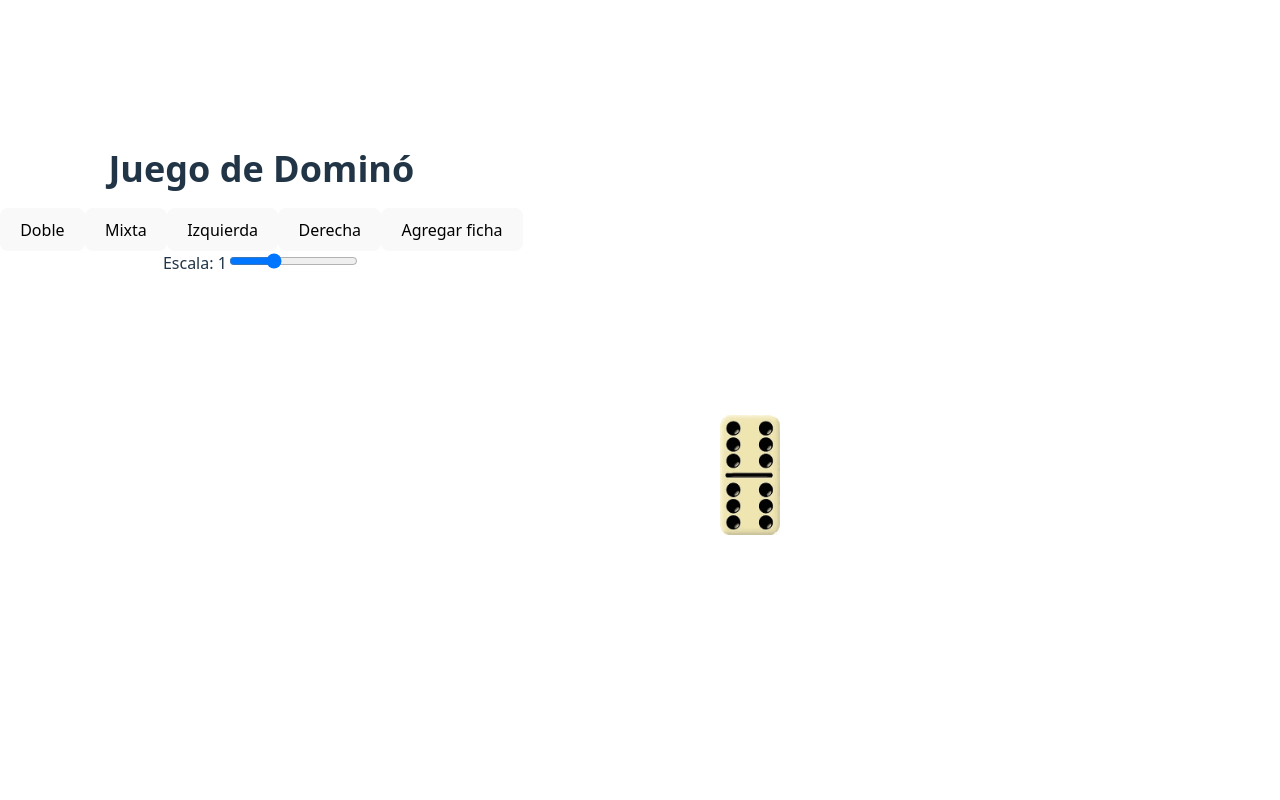
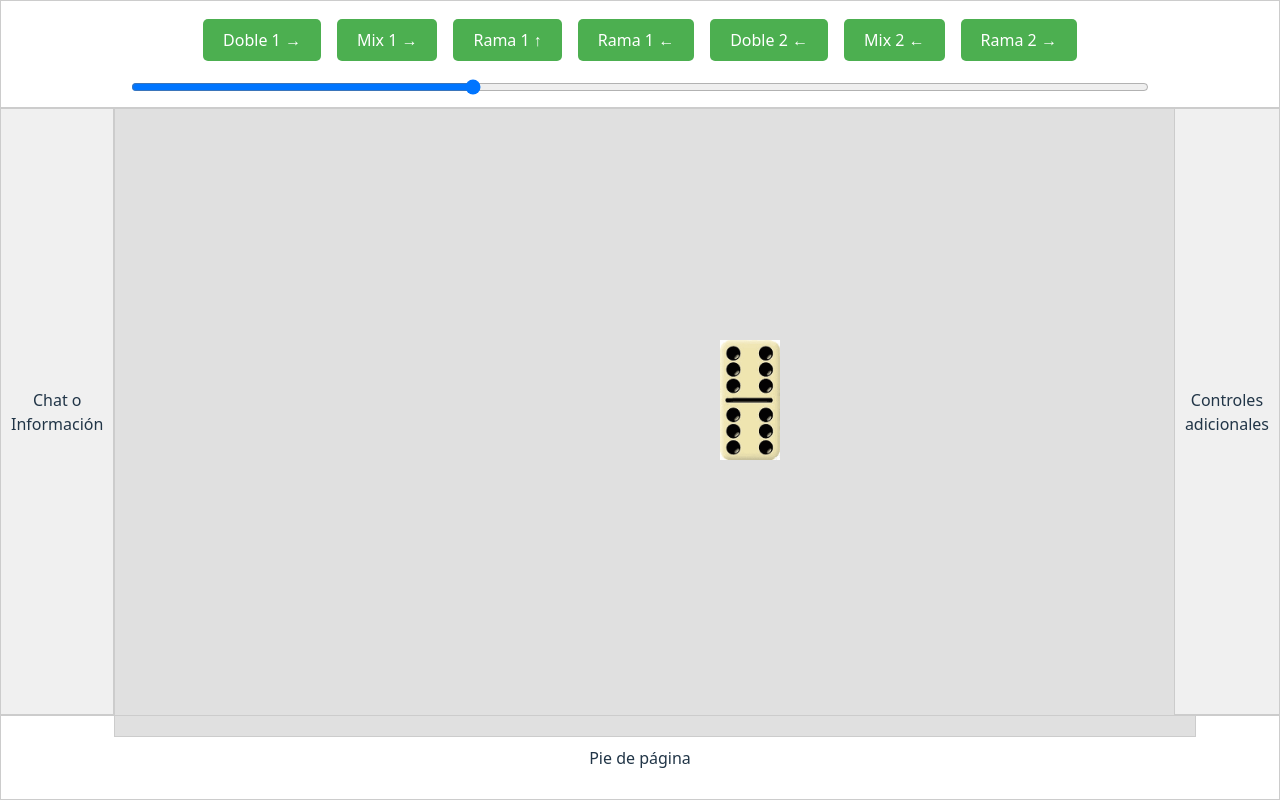
Before and after one commit to wlopera/domino-react, a React (Vite) app: page / in a window 1280 px wide. Built offline with nearby package versions, Linux system fonts and the light colour scheme.

Commit message:
Agregar tablero y botones de agregar mas opciones left, right, down y up

```diff
--- a/package.json
+++ b/package.json
@@ -13,7 +13,8 @@
     "framer-motion": "^12.6.5",
     "react": "^19.0.0",
     "react-dom": "^19.0.0",
-    "react-draggable": "^4.4.6"
+    "react-draggable": "^4.4.6",
+    "styled-components": "^6.1.17"
   },
   "devDependencies": {
     "@eslint/js": "^9.21.0",
--- a/src/App.jsx
+++ b/src/App.jsx
@@ -1,13 +1,12 @@
 // src/App.jsx
 import React from "react";
-import Board from "./components/board/Board";
 import "./App.css";
+import GameContainer from "./views/game/GameContainer";
 
 const App = () => {
   return (
     <div className="App">
-      <h1>Juego de Dominó</h1>
-      <Board />
+      <GameContainer />
     </div>
   );
 };
--- a/src/components/board/Board.jsx
+++ b/src/components/board/Board.jsx
@@ -7,18 +7,29 @@ import {
   BOARD_WIDTH,
   SIZES,
 } from "../../constants/DominoConstants";
+import styled from "styled-components"; // Importamos styled-components
 
-/**
- * Componente que representa el tablero de dominó, donde las piezas son agregadas
- * y mostradas en función de los parámetros configurados por el usuario.
- *
- * @component
- *
- * @returns {JSX.Element} Componente que muestra el tablero de dominó y permite agregar piezas.
- */
+// Creamos un contenedor para el tablero con styled-components
+const BoardContainer = styled.div`
+  position: relative;
+  width: ${BOARD_WIDTH};
+  height: ${BOARD_HEIGHT};
+`;
+
+const Button = styled.button`
+  margin: 5px;
+`;
+
+const SliderWrapper = styled.div`
+  margin-top: 15px;
+`;
+
+const SliderInput = styled.input`
+  width: 100%;
+`;
+
 const Board = () => {
   const [pieces, setPieces] = useState([
-    // Estado que mantiene las piezas de dominó en el tablero
     {
       number1: 6,
       number2: 6,
@@ -27,17 +38,10 @@ const Board = () => {
       rotation: 0,
     },
   ]);
+  const [isDouble, setIsDouble] = useState(true);
+  const [isLeft, setIsLeft] = useState(false);
+  const [scale, setScale] = useState(SIZES.SCALE);
 
-  const [isDouble, setIsDouble] = useState(true); // Estado que define si la ficha es doble
-  const [isLeft, setIsLeft] = useState(false); // Estado que define si las fichas se agregan a la izquierda
-  const [scale, setScale] = useState(SIZES.SCALE); // Estado que define el factor de escala de las piezas
-
-  /**
-   * Maneja la adición de una nueva ficha al tablero.
-   * Se obtiene una ficha según la pieza de comparación y la dirección (izquierda/derecha).
-   *
-   * @returns {void}
-   */
   const handleAddPiece = () => {
     const comparisonPiece = isLeft ? pieces[0] : pieces[pieces.length - 1];
     const newPiece = getNextPiece(comparisonPiece, isDouble, isLeft);
@@ -46,38 +50,31 @@ const Board = () => {
 
   return (
     <div>
-      {/* Botones para controlar las reglas del juego */}
-      <button onClick={() => setIsDouble(true)}>Doble</button>
-      <button onClick={() => setIsDouble(false)}>Mixta</button>
-      <button onClick={() => setIsLeft(true)}>Izquierda</button>
-      <button onClick={() => setIsLeft(false)}>Derecha</button>
-      <button onClick={handleAddPiece}>Agregar ficha</button>
+      <div>
+        <Button onClick={() => setIsDouble(true)}>Doble</Button>
+        <Button onClick={() => setIsDouble(false)}>Mixta</Button>
+        <Button onClick={() => setIsLeft(true)}>Izquierda</Button>
+        <Button onClick={() => setIsLeft(false)}>Derecha</Button>
+        <Button onClick={handleAddPiece}>Agregar ficha</Button>
+      </div>
 
-      {/* Control deslizante para cambiar la escala */}
-      <div>
+      <SliderWrapper>
         <label>Escala: {scale}</label>
-        <input
+        <SliderInput
           type="range"
           min="0.5"
           max="2"
           step="0.05"
           value={scale}
-          onChange={(e) => setScale(parseFloat(e.target.value))} // Actualiza el estado de la escala
+          onChange={(e) => setScale(parseFloat(e.target.value))}
         />
-      </div>
+      </SliderWrapper>
 
-      <div
-        style={{
-          position: "relative",
-          width: BOARD_WIDTH,
-          height: BOARD_HEIGHT,
-        }}
-      >
-        {/* Renderiza las piezas en el tablero */}
+      <BoardContainer>
         {pieces.map((piece, index) => (
           <DominoPiece key={index} {...piece} scale={scale} />
         ))}
-      </div>
+      </BoardContainer>
     </div>
   );
 };
--- a/src/components/dominoPiece/DominoPiece.jsx
+++ b/src/components/dominoPiece/DominoPiece.jsx
@@ -1,74 +1,62 @@
-// src/components/DominoPiece.jsx
 import React, { useMemo } from "react";
 import { motion } from "framer-motion";
 import { CONFIG, SIZES } from "../../constants/DominoConstants";
-import "./DominoPiece.css";
+import styled from "styled-components";
 
-/**
- * Componente que representa una ficha de dominó con animación de entrada.
- *
- * @param {Object} props - Propiedades del componente.
- * @param {number} props.number1 - Primer número de la ficha de dominó (0-6).
- * @param {number} props.number2 - Segundo número de la ficha de dominó (0-6).
- * @param {number} props.x - Posición en el eje X en píxeles donde se debe renderizar la ficha.
- * @param {number} props.y - Posición en el eje Y en píxeles donde se debe renderizar la ficha.
- * @param {number} props.rotation - Rotación de la ficha en grados. Generalmente 0 o 90.
- * @param {number} props.scale - Factor de escala para ajustar el tamaño de la ficha.
- *
- * @returns {JSX.Element} Ficha de dominó animada y posicionada según las propiedades.
- */
+// Definimos el estilo con styled-components
+const Tile = styled(motion.div)`
+  position: absolute;
+  top: ${({ scaledY }) => `${scaledY}px`};
+  left: ${({ scaledX }) => `${scaledX}px`};
+  width: ${({ scaledWidth }) => `${scaledWidth}px`};
+  height: ${({ scaledHeight }) => `${scaledHeight}px`};
+  transform: ${({ rotation }) =>
+    `${CONFIG.CENTER_TRANSFORM} rotate(${rotation}deg)`};
+`;
+
+const TileImage = styled.img`
+  width: 100%;
+  height: 100%;
+  transform: ${({ $needs180Rotation }) =>
+    $needs180Rotation ? "rotate(180deg)" : "none"};
+`;
+
 const DominoPiece = ({ number1, number2, x, y, rotation, scale }) => {
-  const scaledX = x * scale; // Escalamos la posición X
-  const scaledY = y * scale; // Escalamos la posición Y
-  const scaledWidth = SIZES.TILE_WIDTH * scale; // Escalamos el ancho de la ficha
-  const scaledHeight = SIZES.TILE_HEIGHT * scale; // Escalamos el alto de la ficha
+  const scaledX = x * scale;
+  const scaledY = y * scale;
+  const scaledWidth = SIZES.TILE_WIDTH * scale;
+  const scaledHeight = SIZES.TILE_HEIGHT * scale;
 
-  /**
-   * Genera el nombre del archivo de imagen para una ficha de dominó.
-   * El nombre de la imagen se genera a partir de los números de la ficha.
-   *
-   * @param {number} n1 - El primer número de la ficha de dominó.
-   * @param {number} n2 - El segundo número de la ficha de dominó.
-   * @returns {string} El nombre del archivo de imagen (ej. "62.png").
-   */
   const getTileImageName = (n1, n2) => {
     const [min, max] = [Math.min(n1, n2), Math.max(n1, n2)];
     return `${max}${min}.png`;
   };
 
-  // Memorización del nombre de la imagen de la ficha.
   const imageName = useMemo(
     () => getTileImageName(number1, number2),
     [number1, number2]
   );
 
-  // Memorización para determinar si la ficha debe ser rotada 180 grados.
   const needs180Rotation = useMemo(() => number1 < number2, [number1, number2]);
 
+  console.log(222, number1, number2, x, y, rotation, scale, imageName);
   return (
-    <motion.div
-      className="tile"
-      style={{
-        top: `${scaledY}px`, // Posición vertical escalada
-        left: `${scaledX}px`, // Posición horizontal escalada
-        width: `${scaledWidth}px`, // Ancho escalado
-        height: `${scaledHeight}px`, // Alto escalado
-        transform: `${CONFIG.CENTER_TRANSFORM} rotate(${rotation}deg)`, // Aplicación de rotación
-      }}
-      initial={{ opacity: 0 }} // Animación de opacidad inicial
-      animate={{ opacity: 1 }} // Animación de opacidad final
-      transition={{ duration: CONFIG.TRANSITION_DURATION }} // Duración de la animación
+    <Tile
+      scaledX={scaledX}
+      scaledY={scaledY}
+      scaledWidth={scaledWidth}
+      scaledHeight={scaledHeight}
+      rotation={rotation}
+      initial={{ opacity: 0 }}
+      animate={{ opacity: 1 }}
+      transition={{ duration: CONFIG.TRANSITION_DURATION }}
     >
-      <img
-        src={`${CONFIG.TILE_IMAGE_PATH}/${imageName}`} // Ruta de la imagen generada
-        alt={`Domino ${number1}|${number2}`} // Descripción de la imagen
-        style={{
-          width: "100%", // Ajuste de tamaño de la imagen
-          height: "100%", // Ajuste de tamaño de la imagen
-          transform: needs180Rotation ? "rotate(180deg)" : "none", // Aplicación de rotación si es necesario
-        }}
+      <TileImage
+        src={`${CONFIG.TILE_IMAGE_PATH}/${imageName}`}
+        alt={`Domino ${number1}|${number2}`}
+        $needs180Rotation={needs180Rotation}
       />
-    </motion.div>
+    </Tile>
   );
 };
 
--- a/src/constants/DominoConstants.js
+++ b/src/constants/DominoConstants.js
@@ -26,6 +26,6 @@ export const CONFIG = {
   CENTER_TRANSFORM: "translate(-50%, -50%)",
 };
 
-export const INITIAL_POSITION = { x: 750, y: 200 };
+export const INITIAL_POSITION = { x: 750, y: 400 };
 export const BOARD_HEIGHT = 400;
 export const BOARD_WIDTH = "100%";
--- /dev/null
+++ b/src/views/game/GameContainer.jsx
@@ -0,0 +1,157 @@
+import React, { useState } from "react";
+import styled from "styled-components";
+import GameControls from "./GameControls"; // Importar el componente de controles
+import DominoPiece from "../../components/dominoPiece/DominoPiece";
+import { INITIAL_POSITION, SIZES } from "../../constants/DominoConstants";
+import { getNextPiece } from "../../utils/LeftRightDominoLogic";
+
+const GameContainer = () => {
+  const [boardState, setBoardState] = useState([
+    {
+      number1: 6,
+      number2: 6,
+      x: INITIAL_POSITION.x,
+      y: INITIAL_POSITION.y,
+      rotation: 0,
+    },
+  ]);
+
+  const [scale, setScale] = useState(1);
+
+  const addRandomPiece = (type, isLeft = false) => {
+    const lastPiece = boardState[boardState.length - 1];
+
+    const isDouble = type === "Doble";
+
+    // Usamos la lógica que ya construiste para generar correctamente la ficha
+    const newPiece = getNextPiece(lastPiece, isDouble, isLeft);
+
+    setBoardState((prev) => [...prev, newPiece]);
+  };
+
+  const handleAction = (action) => {
+    let isLeft = false;
+    let isDouble = false;
+    let comparisonPiece;
+
+    // Determinar la acción y ajustar las variables
+    if (action === "Double1→" || action === "Mix1 →") {
+      isLeft = false; // Agregar a la derecha
+      comparisonPiece = boardState[boardState.length - 1]; // Tomamos la última ficha
+      isDouble = action === "Double1→"; // Verificamos si es ficha doble
+    } else if (action === "Double2 ←" || action === "Mix2 ←") {
+      isLeft = true; // Agregar a la izquierda
+      comparisonPiece = boardState[0]; // Tomamos la primera ficha
+      isDouble = action === "Double2 ←"; // Verificamos si es ficha doble
+    }
+
+    // Usamos la misma lógica para calcular la nueva pieza
+    const newPiece = getNextPiece(comparisonPiece, isDouble, isLeft);
+
+    // Actualizamos el estado de la mesa según la dirección
+    setBoardState((prev) =>
+      isLeft ? [newPiece, ...prev] : [...prev, newPiece]
+    );
+  };
+
+  // const handleAction = (action) => {
+  //   if (action === "Doble1→") {
+  //     addRandomPiece("Doble");
+  //   } else if (action === "Mix1 →") {
+  //     addRandomPiece("Mix");
+  //   } else if (action === "Mix2 ←") {
+  //     const lastPiece = boardState[boardState.length - 1];
+  //     const isDouble = false;
+  //     const isLeft = true;
+
+  //     const newPiece = getNextPiece(lastPiece, isDouble, isLeft);
+  //     setBoardState((prev) => [...prev, newPiece]);
+  //   } else if (action === "Double2 ←") {
+  //     const lastPiece = boardState[boardState.length - 1];
+  //     const isDouble = true;
+  //     const isLeft = true;
+
+  //     const newPiece = getNextPiece(lastPiece, isDouble, isLeft);
+  //     setBoardState((prev) => [...prev, newPiece]);
+  //   } else if (action === "Rama 1 →") {
+  //     //logica
+  //   } else if (action === "Rama 1 ↑") {
+  //     // Agregar lógica si es necesario
+  //   }
+  // };
+
+  return (
+    <GameContainerDiv>
+      <TopSection>
+        <GameControls
+          onAction={handleAction}
+          scale={scale}
+          setScale={setScale}
+        />
+      </TopSection>
+      <LeftSection>
+        <div>Chat o Información</div>
+      </LeftSection>
+      <CenterSection>
+        {boardState.map((piece, index) => (
+          <DominoPiece key={index} {...piece} scale={scale} />
+        ))}
+      </CenterSection>
+      <RightSection>
+        <div>Controles adicionales</div>
+      </RightSection>
+      <BottomSection>
+        <div>Pie de página</div>
+      </BottomSection>
+    </GameContainerDiv>
+  );
+};
+
+export default GameContainer;
+
+const GameContainerDiv = styled.div`
+  display: grid;
+  grid-template-columns: 0.5fr 5fr 0.5fr; // Más espacio horizontal al centro
+  grid-template-rows: 0.7fr 5fr 0.7fr; // Más espacio vertical al centro
+  grid-template-areas:
+    "top top top"
+    "left center right"
+    "bottom bottom bottom";
+  height: 100vh;
+  width: 100vw;
+`;
+
+const Section = styled.div`
+  display: flex;
+  align-items: center;
+  justify-content: center;
+  padding: 10px;
+  border: 1px solid #ccc;
+`;
+
+const TopSection = styled(Section)`
+  grid-area: top;
+`;
+
+const LeftSection = styled(Section)`
+  grid-area: left;
+  background-color: #f0f0f0;
+`;
+
+const CenterSection = styled(Section)`
+  grid-area: center;
+  background-color: #e0e0e0;
+  height: 100%;
+  width: 100%;
+  flex-direction: column;
+  overflow: auto;
+`;
+
+const RightSection = styled(Section)`
+  grid-area: right;
+  background-color: #f0f0f0;
+`;
+
+const BottomSection = styled(Section)`
+  grid-area: bottom;
+`;
--- /dev/null
+++ b/src/views/game/GameControls.jsx
@@ -0,0 +1,53 @@
+import React, { useState } from "react";
+import styled from "styled-components";
+
+const Button = styled.button`
+  background-color: #4caf50;
+  border: none;
+  color: white;
+  padding: 10px 20px;
+  margin: 8px;
+  font-size: 16px;
+  cursor: pointer;
+  border-radius: 5px;
+  &:hover {
+    background-color: #45a049;
+  }
+`;
+
+const ButtonContainer = styled.div`
+  display: flex;
+  flex-wrap: wrap;
+  justify-content: center;
+`;
+
+const SliderInput = styled.input`
+  width: 100%;
+  margin-top: 10px;
+`;
+
+const GameControls = ({ onAction }) => {
+  const [scale, setScale] = useState(1); // Estado para manejar la escala
+
+  return (
+    <ButtonContainer>
+      <Button onClick={() => onAction("Double1→")}>Doble 1 →</Button>
+      <Button onClick={() => onAction("Mix1 →")}>Mix 1 →</Button>
+      <Button onClick={() => onAction("Rama 1 ↑")}>Rama 1 ↑</Button>
+      <Button onClick={() => onAction("Rama 1 ←")}>Rama 1 ←</Button>
+      <Button onClick={() => onAction("Double2 ←")}>Doble 2 ←</Button>
+      <Button onClick={() => onAction("Mix2 ←")}>Mix 2 ←</Button>
+      <Button onClick={() => onAction("Rama 2 →")}>Rama 2 →</Button>
+      <SliderInput
+        type="range"
+        min="0.5"
+        max="2"
+        step="0.05"
+        value={scale}
+        onChange={(e) => setScale(parseFloat(e.target.value))}
+      />
+    </ButtonContainer>
+  );
+};
+
+export default GameControls;
```
Also changed, not shown: src/components/styles/styled.js (added, +45 -0 lines), src/views/game/GameBoard.jsx (added, +22 -0 lines), src/logic/placementEngine.js (deleted), 1 other file (tests, documents, lock files or other folders).
